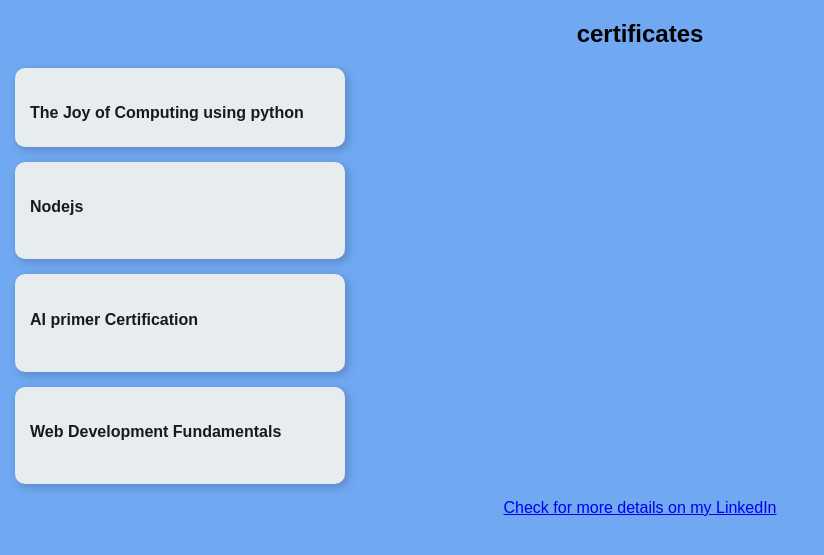
After one commit to mahek2245/portfolio, a Flask app: page /certifications in a window 1280 px wide. The commit adds this page. Shown: the top 555 px of the page, without its empty margins (0-824 px from the left). Run offline with Flask 3, Linux system fonts and the light colour scheme.

Commit message:
added certifications

```diff
--- a/app.py
+++ b/app.py
@@ -39,5 +39,10 @@
 def projects():
     return render_template('projects.html', projects=projects)
 
+@app.route('/certifications')
+def certifications():
+    return render_template('certifications.html', certifications=certifications)
+
+
 if __name__ == '__main__':
     app.run(debug=True)
--- /dev/null
+++ b/templates/certifications.html
@@ -0,0 +1,73 @@
+<!DOCTYPE html>
+<html lang="en">
+<head>
+    <meta charset="UTF-8">
+    <meta name="viewport" content="width=device-width, initial-scale=1.0">
+    <title>certifications</title>
+    <style>
+
+body {
+    font-family: Arial, sans-serif;
+    text-align: center;
+    background-color: #70a8f2;
+    margin: 0;
+    padding: 0;
+}
+        .certificates-container {
+    display: flex;
+    justify-content: left;
+    align-items: left;
+    flex-wrap: wrap;
+    padding: 20px;
+    gap:10px;
+}
+
+
+.certificate-card {
+    background-color: #e7ecee; /* Light blue project box */
+    padding: 15px;
+    margin: 15px;
+    border-radius: 10px;
+    box-shadow: 3px 3px 10px rgba(0, 0, 0, 0.2);
+    width: 300px;
+    text-align: left;
+}
+
+
+.certificate-card h4 {
+    color: #191a1b;
+    margin-bottom: 10px;
+}
+
+
+
+    </style>
+
+</head>
+<body>
+    <h2>certificates</h2>
+    <section class="certificates_container">
+
+        <div class="certificate-card">
+            <h4>The Joy of Computing using python</h4>
+
+        </div>
+
+        <div class="certificate-card">
+            <h4>Nodejs</h4>
+            <img href="">
+         </div>
+
+        <div class="certificate-card">
+            <h4>AI primer Certification</h4>
+            <img href="">
+        </div>
+        <div class="certificate-card">
+            <h4>Web Development Fundamentals</h4>
+            <img href="">
+        </div>
+    </section>
+    <footer>
+        <a href="https://in.linkedin.com/in/mahek-thakur-095381324">Check for more details on my LinkedIn</footer>
+</body>
+</html>
--- a/templates/index.html
+++ b/templates/index.html
@@ -9,7 +9,7 @@
       <a href="{{ url_for('projects') }}">Projects</a>
       <a href="{{ github_url }}" target="_blank">GitHub</a>
       <a href="{{ linkedin_url }}" target="_blank">LinkedIn</a>
-      <a href="#" onclick="toggleCertificates()">Certificates</a>
+      <a href="{{url_for('certifications')}}">Certificates</a>
       <a href="#" onclick="toggleskills()">skills</a>
     </header>
         <h1>Welcome to My Portfolio</h1>
```
Also changed, not shown: templates/skills.html (added).
